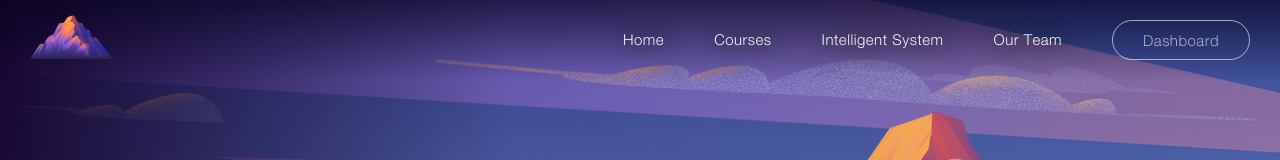
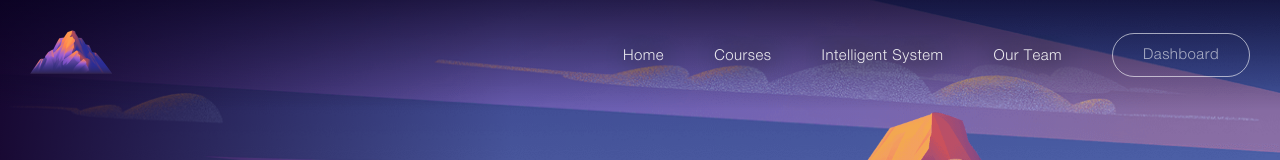
Before and after one commit to WebKing0121/dstn-frontend, an Angular app: page / in a window 1280 px wide. Shown: the top 160 px of the page. Built offline with nearby package versions, Linux system fonts and the light colour scheme.

Commit message:
update navbar

```diff
--- a/src/assets/navbar-styles/navbar-responsive.css
+++ b/src/assets/navbar-styles/navbar-responsive.css
@@ -3,7 +3,6 @@
         margin: 20px 3px !important;
     }
     .navbar-items .nav-link, .navbar-nav .sp-navbar-btn {
-        /* margin-bottom: 0 !important; */
     }
     .navbar-nav .navbar-items {
         flex: 1;
@@ -99,6 +98,9 @@
         line-height: 44px;
         font-size: 24px;
     }
+    .navbar a.nav-link {
+        color: rgba(255, 255, 255, 0.95);
+    }
     .navbar .sp-spacer {
         margin: 0 0 29px;
     }
--- a/src/assets/navbar-styles/navbar.css
+++ b/src/assets/navbar-styles/navbar.css
@@ -1,7 +1,7 @@
 /* --------------- Navbar ---------------- */
 .navbar {
     position: fixed;
-    padding: 15px 30px;
+    padding: 30px;
     background: linear-gradient(0deg, rgba(0, 0, 12, 0) 0, rgba(6, 1, 29, 0.68) 100%);
     top: 0;
     width: 100%;
@@ -19,7 +19,7 @@
 }
 .navbar a.nav-link {
     padding: 5px 0 !important;
-    color: rgba(255, 255, 255, 0.95);
+    color: rgba(255, 255, 255, 0.9);
     border-bottom: 2px solid transparent;
 }
 .navbar-dark .navbar-nav .nav-link:hover {
@@ -56,6 +56,7 @@
     transition: .5s ease-in-out; }
 
 .sp-navbar-btn {
+    height: 44px;
     transition: .5s ease-in-out; }
 .sp-mobile-nav-icon .nav-icon {
     width: 71px;
```
